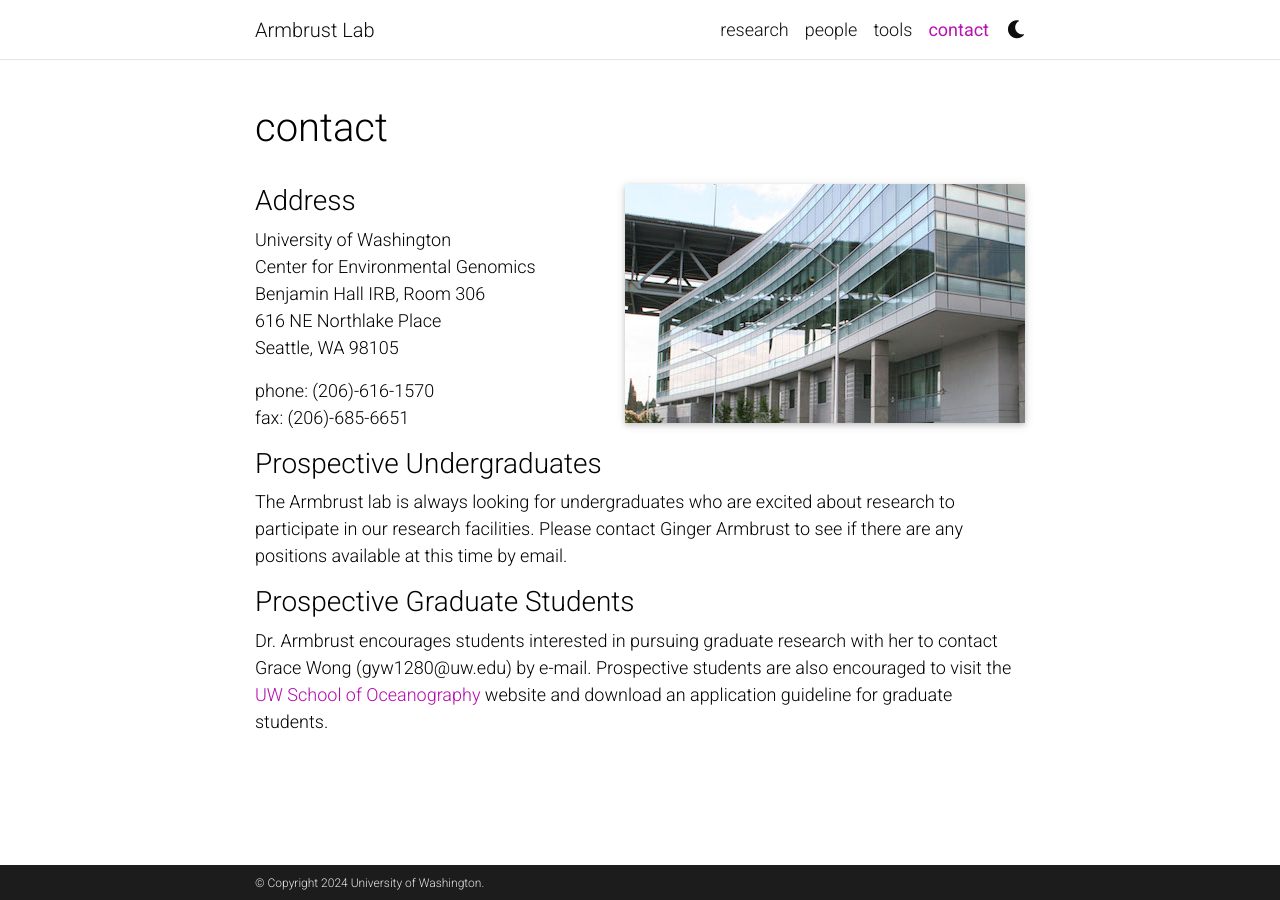
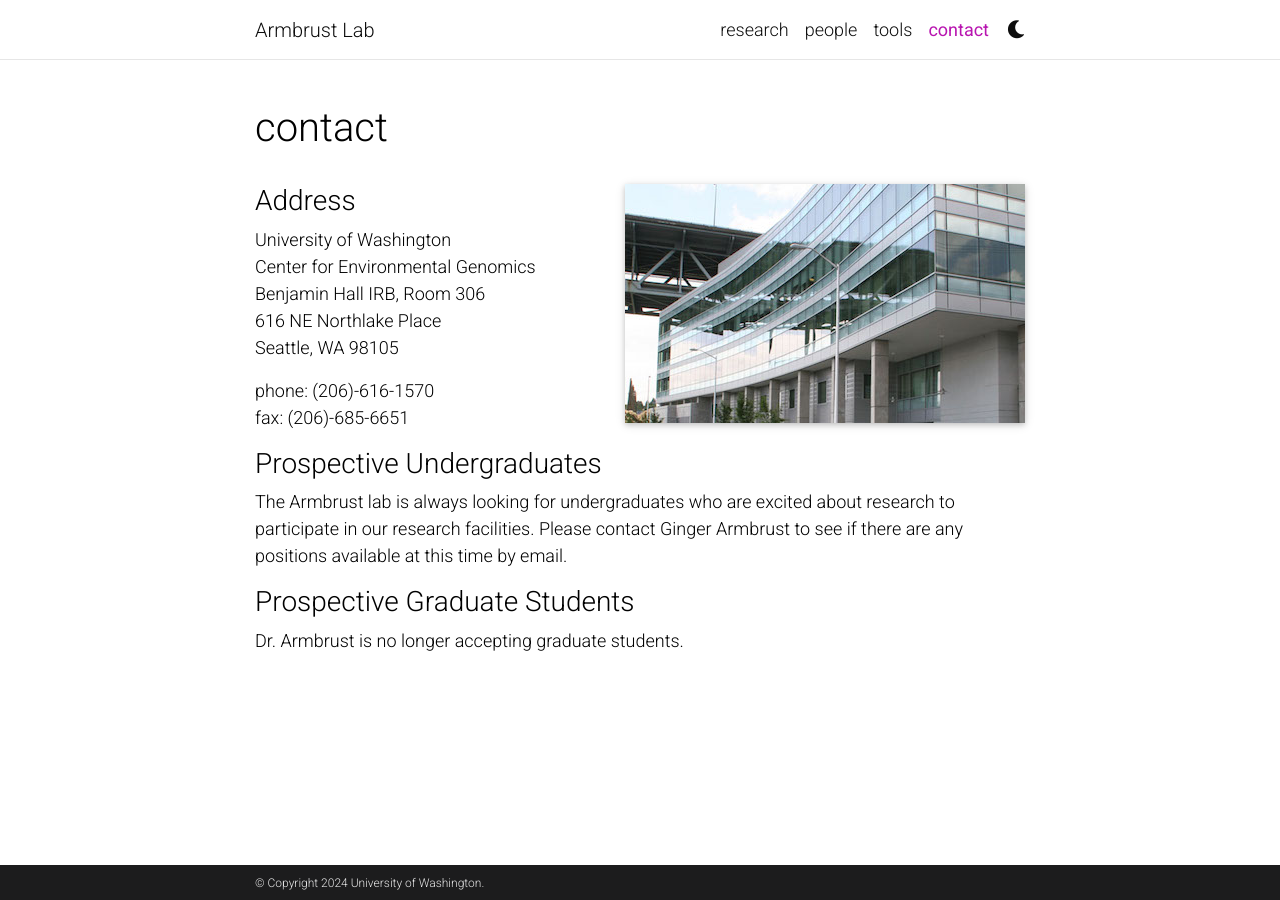
Before and after one commit to armbrustlab/armbrustlab.github.io, a Jekyll site: the page built from _pages/contact.md, in a window 1280 px wide. Built offline with Jekyll 4.4.1, drawn with Linux system fonts in a browser that asks for light colours; comment, search, counter and statistics services are not loaded; a style sheet for code colours, icons or effects is not loaded.

Commit message:
Update contact.md

```diff
--- a/_pages/contact.md
+++ b/_pages/contact.md
@@ -25,4 +25,4 @@ fax: (206)-685-6651
 The Armbrust lab is always looking for undergraduates who are excited about research to participate in our research facilities. Please contact Ginger Armbrust to see if there are any positions available at this time by email.
 
 ### Prospective Graduate Students
-Dr. Armbrust encourages students interested in pursuing graduate research with her to contact Grace Wong (gyw1280@uw.edu) by e-mail. Prospective students are also encouraged to visit the [UW School of Oceanography](http://www.ocean.washington.edu/) website and download an application guideline for graduate students.
+Dr. Armbrust is no longer accepting graduate students.
```
